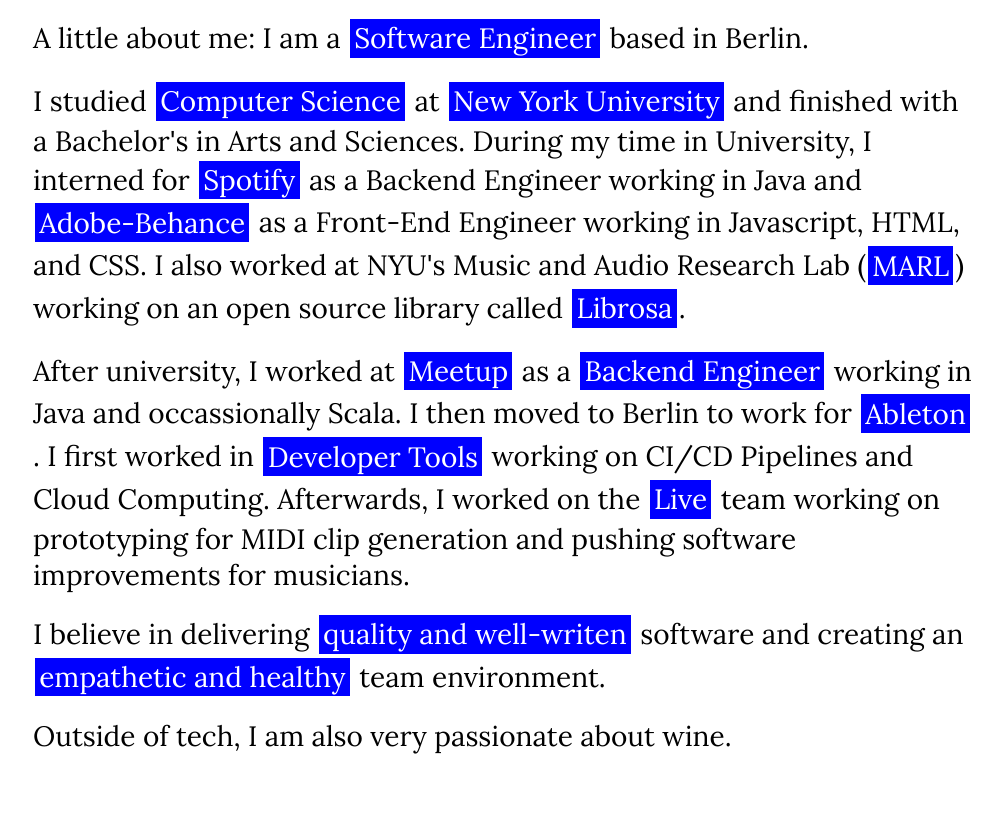
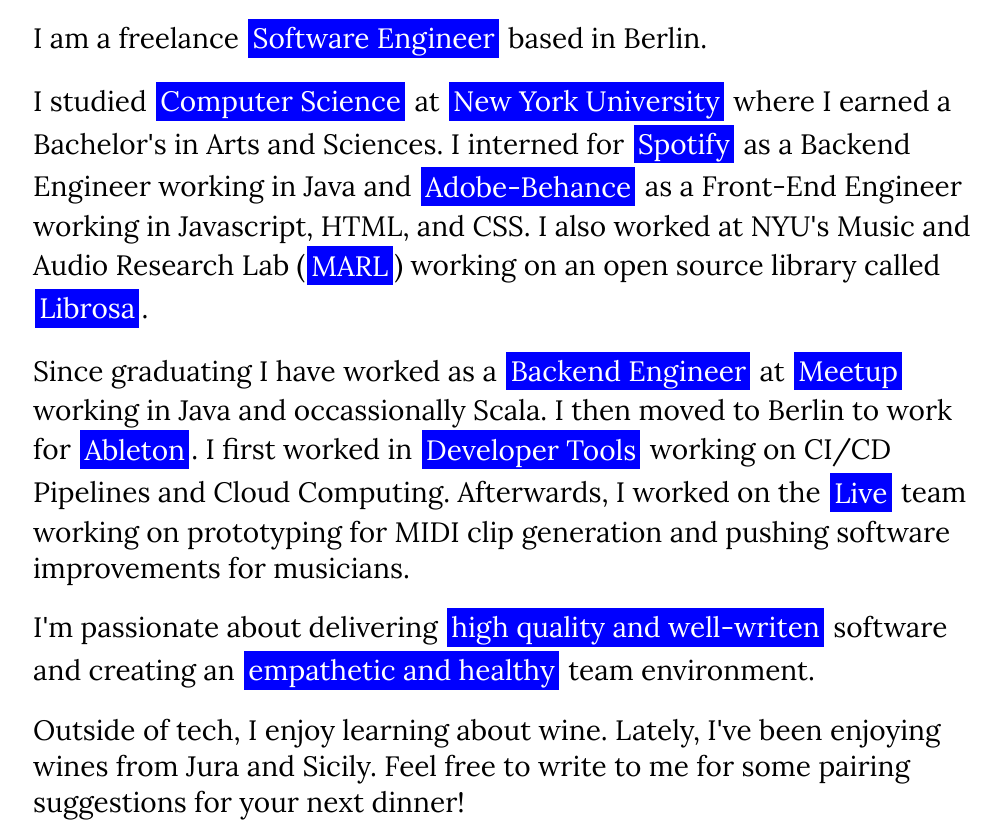
Before and after one commit to dana-gill/dana-gill.github.io, a plain HTML site: page index.html in a window 1280 px wide. Shown: the part 291-1122 px from the top of the page, without its empty margins (135-1137 px from the left). Drawn offline with Linux system fonts and the light colour scheme.

Commit message:
About me text update

```diff
--- a/index.html
+++ b/index.html
@@ -10,19 +10,19 @@
     <div class="section">
       <h1>hi, i'm dana</h1>
       <p>
-        A little about me: I am a <span class="hightlight">Software Engineer</span> based in Berlin.
+        I am a freelance <span class="hightlight">Software Engineer</span> based in Berlin.
       </p>
       <p>
-        I studied <span class="hightlight">Computer Science</span> at <span class="hightlight">New York University</span> and finished with a Bachelor's in Arts and Sciences. During my time in University, I interned for <span class="hightlight">Spotify</span> as a Backend Engineer working in Java and <span class="hightlight">Adobe-Behance</span> as a Front-End Engineer working in Javascript, HTML, and CSS. I also worked at NYU's Music and Audio Research Lab (<span class="hightlight">MARL</span>) working on an open source library called <span class="hightlight">Librosa</span>.
+        I studied <span class="hightlight">Computer Science</span> at <span class="hightlight">New York University</span> where I earned a Bachelor's in Arts and Sciences. I interned for <span class="hightlight">Spotify</span> as a Backend Engineer working in Java and <span class="hightlight">Adobe-Behance</span> as a Front-End Engineer working in Javascript, HTML, and CSS. I also worked at NYU's Music and Audio Research Lab (<span class="hightlight">MARL</span>) working on an open source library called <span class="hightlight">Librosa</span>.
       </p>
       <p>
-        After university, I worked at <span class="hightlight">Meetup</span> as a <span class="hightlight">Backend Engineer</span> working in Java and occassionally Scala. I then moved to Berlin to work for <span class="hightlight">Ableton</span>. I first worked in <span class="hightlight">Developer Tools</span> working on CI/CD Pipelines and Cloud Computing. Afterwards, I worked on the <span class="hightlight">Live</span> team working on prototyping for MIDI clip generation and pushing software improvements for musicians.
+        Since graduating I have worked as a <span class="hightlight">Backend Engineer</span> at <span class="hightlight">Meetup</span> working in Java and occassionally Scala. I then moved to Berlin to work for <span class="hightlight">Ableton</span>. I first worked in <span class="hightlight">Developer Tools</span> working on CI/CD Pipelines and Cloud Computing. Afterwards, I worked on the <span class="hightlight">Live</span> team working on prototyping for MIDI clip generation and pushing software improvements for musicians.
       </p>
       <p>
-        I believe in delivering <span class="hightlight">quality and well-writen</span> software and creating an <span class="hightlight">empathetic and healthy</span> team environment.
+        I'm passionate about delivering <span class="hightlight">high quality and well-writen</span> software and creating an <span class="hightlight">empathetic and healthy</span> team environment.
       </p>
       <p>
-        Outside of tech, I am also very passionate about wine.
+        Outside of tech, I enjoy learning about wine. Lately, I've been enjoying wines from Jura and Sicily. Feel free to write to me for some pairing suggestions for your next dinner!
       </p>
     </div>
     <div class="section">
@@ -40,12 +40,12 @@
       <div class="subsection">
         <h3>MIDI Generation Prototyping</h3>
         <h4>Ableton / February 2022 - March 2022</h4>
-        <p>Create a prototype for generating MIDI chords as part of developing the new MIDI Tools. I created a prototype was a grid where the x-axis represented a possible chord within the scale and y-axis represented the note. The prototype also allowed you to select different scale. The project involved working with designers to create an interface and a deeper understanding into music theory.</p>
+        <p>Create a prototype for generating MIDI chords as part of developing the new MIDI Tools. I created a prototype which was a grid where the x-axis represented a possible chord within the scale and y-axis represented the note. The prototype also allowed you to select different scale. The project involved working with designers to create an interface and a deeper understanding into music theory.</p>
       </div>
       <div class="subsection">
         <h3>Azure Migration</h3>
         <h4>Ableton / February 2021 - February 2022</h4>
-        <p>Prior to this project, the team was running its microservices in an office room. We decided that this was no longer a stable and sustainable way to run our services since we were a remote team and the IT department had to assist us when we needed access to the servers. As a result, we migrated our microservices to Azure using Kubernetes and Terraform and monitored them using Grafana.</p>
+        <p>Prior to this project, the team was running their microservices in an office room. We decided that this was no longer a stable and sustainable way to run the services since we were a remote team and the IT department had to assist us when we needed access to the servers. As a result, we migrated our microservices to Azure using Kubernetes and Terraform and monitored them using Grafana.</p>
       </div>
       <div class="subsection">
         <h3>CI/CD Pipeline Development</h3>
```
